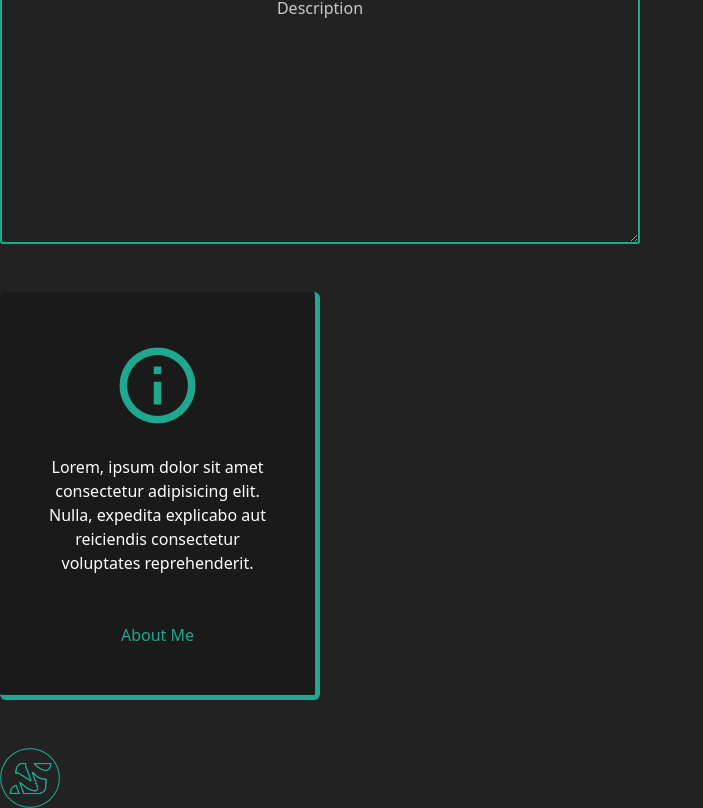
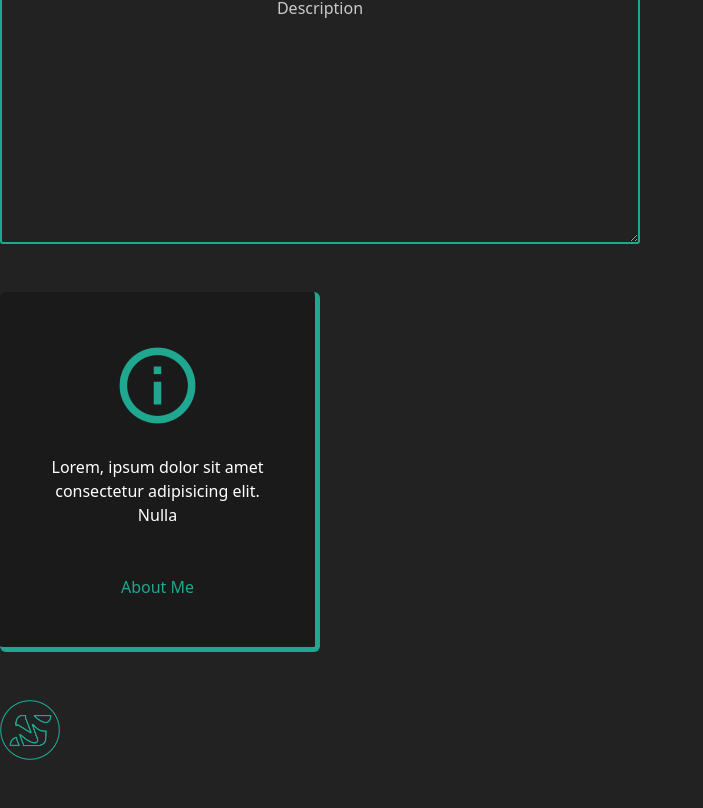
Before and after one commit to mobinbarmar/Personal-Web, an Angular app in the folder Angular/: page / in a window 1280 px wide. Shown: the part 522-1330 px from the top of the page, without its empty margins (0-703 px from the left). After the commit the page ends 1282 px from the top, so only its background shows below. Built offline with nearby package versions, Linux system fonts and the light colour scheme; no server answers.

Commit message:
card1 is responsible

```diff
--- a/Angular/src/app/shared/card1/card1.component.html
+++ b/Angular/src/app/shared/card1/card1.component.html
@@ -3,21 +3,21 @@
     <img src="../../../assets/img/icons8-info-384 1.png" alt="">
   </div>
   <div class="text-white text-center my-4" style="font-weight: 100;">
-    Lorem, ipsum dolor sit amet consectetur adipisicing elit. Nulla, expedita explicabo aut reiciendis consectetur
-    voluptates reprehenderit.
+    Lorem, ipsum dolor sit amet consectetur adipisicing elit. Nulla
   </div>
   <div class="text-primary text-center mt-5" style="font-weight: 500;">About Me</div>
 </div>
 
 <div class="card my-5 p-5 d-md-none d-flex flex-row justify-content-center">
 
-  <div class="d-flex align-items-center justify-content-center">
-    <img src="../../../assets/img/icons8-info-384 1.png" style="height:fit-content;">
+  <div class="d-flex align-items-center justify-content-center col-3">
+    <img src="../../../assets/img/icons8-info-384 1.png" style="height:fit-content;" width="70">
   </div>
 
-  <div class="text-white text-center my-4" style="font-weight: 100;">
-    Lorem, ipsum dolor sit amet consectetur adipisicing elit. Nulla, expedita explicabo aut reiciendis consectetur
-    voluptates reprehenderit.
+  <div class="text-white text-center my-4 col-6" style="font-weight: 100;">
+    Lorem, ipsum dolor sit amet consectetur adipisicing elit. Nulla
   </div>
-  <div class="text-primary text-center mt-5" style="font-weight: 500;">About Me</div>
+  <div class="d-flex align-items-center justify-content-center col-3">
+    <div class="text-primary d-flex" style="font-weight: 500;">About Me</div>
+  </div>
 </div>
```
